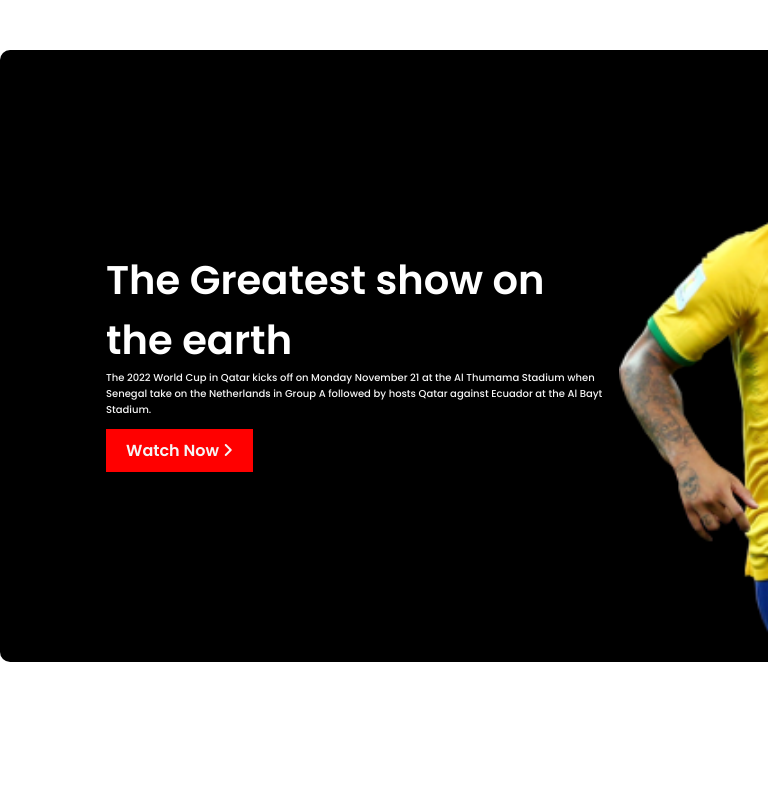
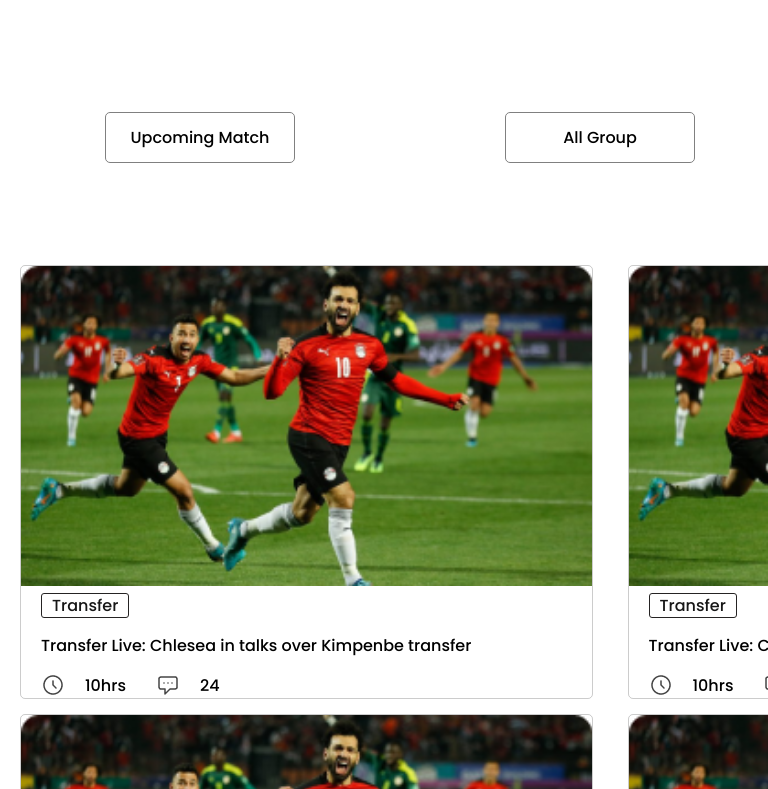
Before and after one commit to SOHELMAHMUD12/world-cup-2022, a plain HTML site: page index.html in a window 768 px wide. Shown: the top 789 px of the page. Drawn offline with Linux system fonts and the light colour scheme.

Commit message:
add tablet responsive match section

```diff
--- a/index.html
+++ b/index.html
@@ -20,7 +20,7 @@
      <!-- /* -------------------------------- */ -->
                 <!-- start header -->
      <!-- /* -------------------------------- */ -->
-    <header>
+    <!-- <header>
         <div class="container">
             <div class="banner">
                 <div class="banner-text">
@@ -37,7 +37,7 @@
                 </div>
             </div>
         </div>
-    </header>
+    </header> -->
      <!-- /* -------------------------------- */ -->
                     <!-- end header -->
      <!-- /* -------------------------------- */ -->
@@ -209,7 +209,7 @@
       <!-- /* -------------------------------- */ -->
                  <!-- start footer -->
         <!-- /* -------------------------------- */ -->
-     <footer>
+     <!-- <footer>
         <div class="container">
             <div class="footer-all">
                 <div class="footer-text">
@@ -235,7 +235,7 @@
                 </div>
             </div>
         </div>
-    </footer>
+    </footer>  -->
      <!-- /* -------------------------------- */ -->
                     <!-- end footer -->
      <!-- /* -------------------------------- */ -->
--- a/style.css
+++ b/style.css
@@ -169,6 +169,7 @@ body {
 footer {
     width: 100%;
     height: 300px;
+    background-color: rgb(18, 17, 18);
 }
 
 .footer-all {
@@ -210,7 +211,7 @@ footer {
 /* -------------------------------- */
         /* mobile devices */
 /* -------------------------------- */
-@media only screen and (max-width:688px){
+@media screen and (max-width:688px){
     .banner{
         display: flex;
         flex-direction: column;
@@ -241,7 +242,25 @@ footer {
 /* -------------------------------- */
         /* tablet devices */
 /* -------------------------------- */
-@media screen and (min-width:577px)and (max-width:992px) {
+@media  screen and (min-width:577px)and (max-width:992px) {
 
+    .match1{
+        display: grid;
+        grid-template-columns: repeat(2, 1fr);
 
+    }
+    .match{
+        display: grid;
+        grid-template-columns: repeat(1,1fr);
+    }
+    .match-link{
+        display: flex;
+        justify-content: space-between;
+        align-items: center;
+        width: 100%;
+        background-color: transparent;
+    }
+    .match-link a{
+        border: 1px solid gray;
+    }
 }
```
